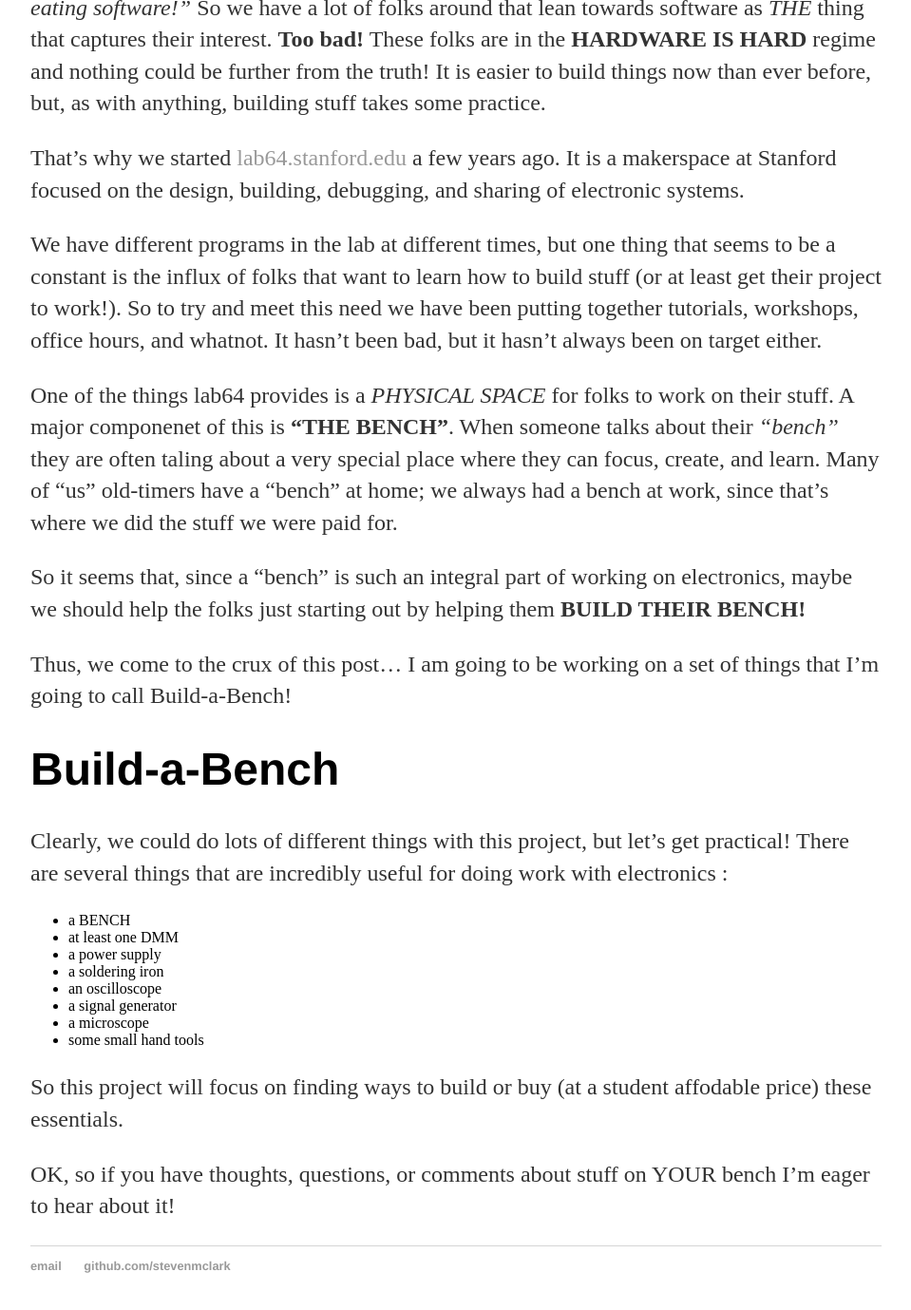
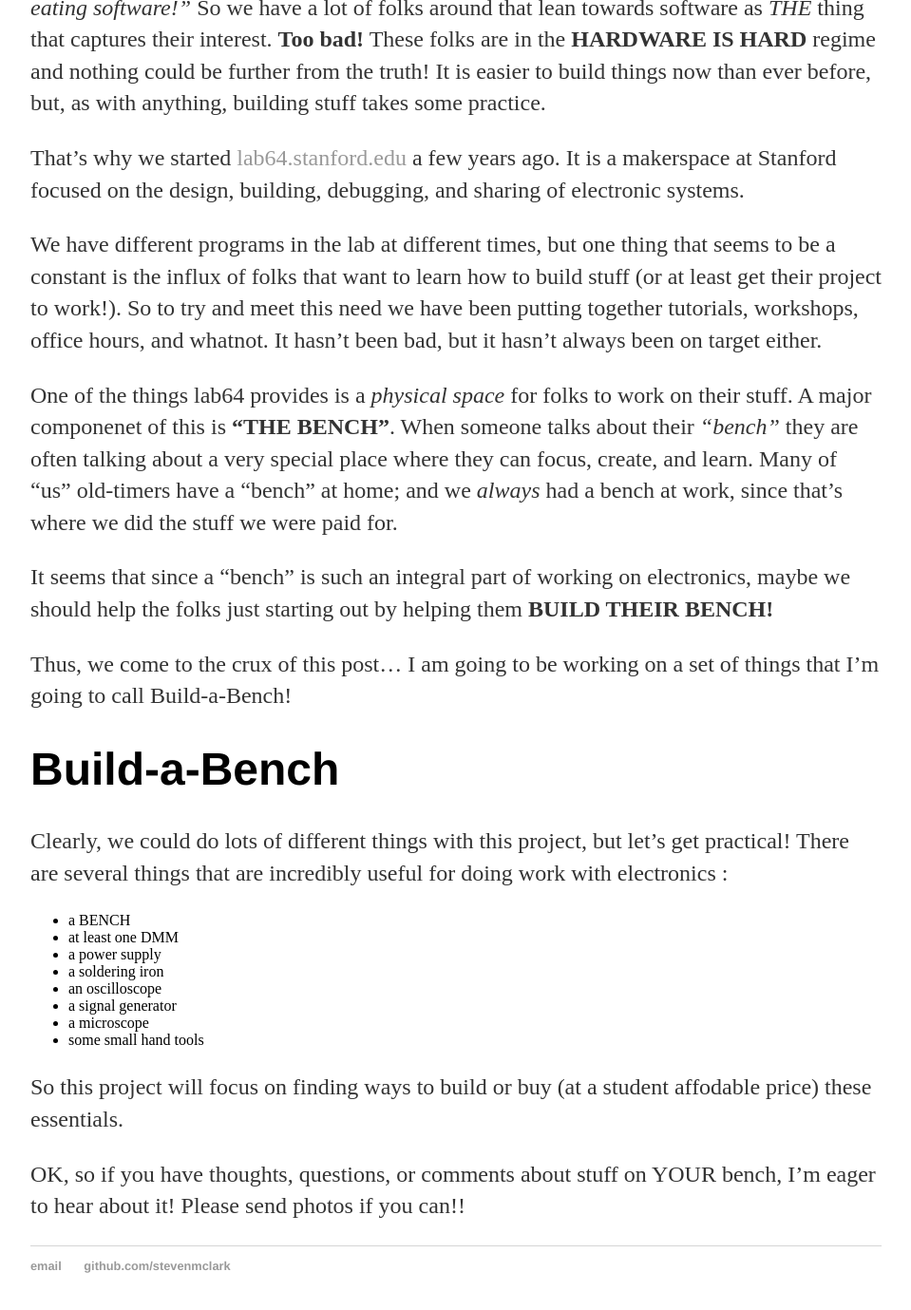
Before and after one commit to stevenmclark/stevenmclark.github.io, a Jekyll site: the page built from _posts/2019-02-09-Post-02.md, in a window 1280 px wide and 1400 px high, scrolled down 709 px. Shown: the top 1379 px of the window at 95% size, without its empty margins (160-1119 px from the left). Built offline with Jekyll 4.4.1, drawn with Linux system fonts in a browser that asks for light colours.

Commit message:
Update 2019-02-09-Post-02.md

```diff
--- a/_posts/2019-02-09-Post-02.md
+++ b/_posts/2019-02-09-Post-02.md
@@ -15,9 +15,9 @@
 
 We have different programs in the lab at different times, but one thing that seems to be a constant is the influx of folks that want to learn how to build stuff (or at least get their project to work!). So to try and meet this need we have been putting together tutorials, workshops, office hours, and whatnot. It hasn't been bad, but it hasn't always been on target either.
 
-One of the things lab64 provides is a *PHYSICAL SPACE* for folks to work on their stuff. A major componenet of this is **"THE BENCH"**. When someone talks about their *"bench"* they are often taling about a very special place where they can focus, create, and learn. Many of "us" old-timers have a "bench" at home; we always had a bench at work, since that's where we did the stuff we were paid for.
+One of the things lab64 provides is a *physical space* for folks to work on their stuff. A major componenet of this is **"THE BENCH"**. When someone talks about their *"bench"* they are often talking about a very special place where they can focus, create, and learn. Many of "us" old-timers have a "bench" at home; and we *always* had a bench at work, since that's where we did the stuff we were paid for.
 
-So it seems that, since a "bench" is such an integral part of working on electronics, maybe we should help the folks just starting out by helping them **BUILD THEIR BENCH!**
+It seems that since a "bench" is such an integral part of working on electronics, maybe we should help the folks just starting out by helping them **BUILD THEIR BENCH!**
 
 Thus, we come to the crux of this post... I am going to be working on a set of things that I'm going to call Build-a-Bench!
 
@@ -34,4 +34,4 @@
 
 So this project will focus on finding ways to build or buy (at a student affodable price) these essentials.
 
-OK, so if you have thoughts, questions, or comments about stuff on YOUR bench I'm eager to hear about it!
+OK, so if you have thoughts, questions, or comments about stuff on YOUR bench, I'm eager to hear about it! Please send photos if you can!!
```
